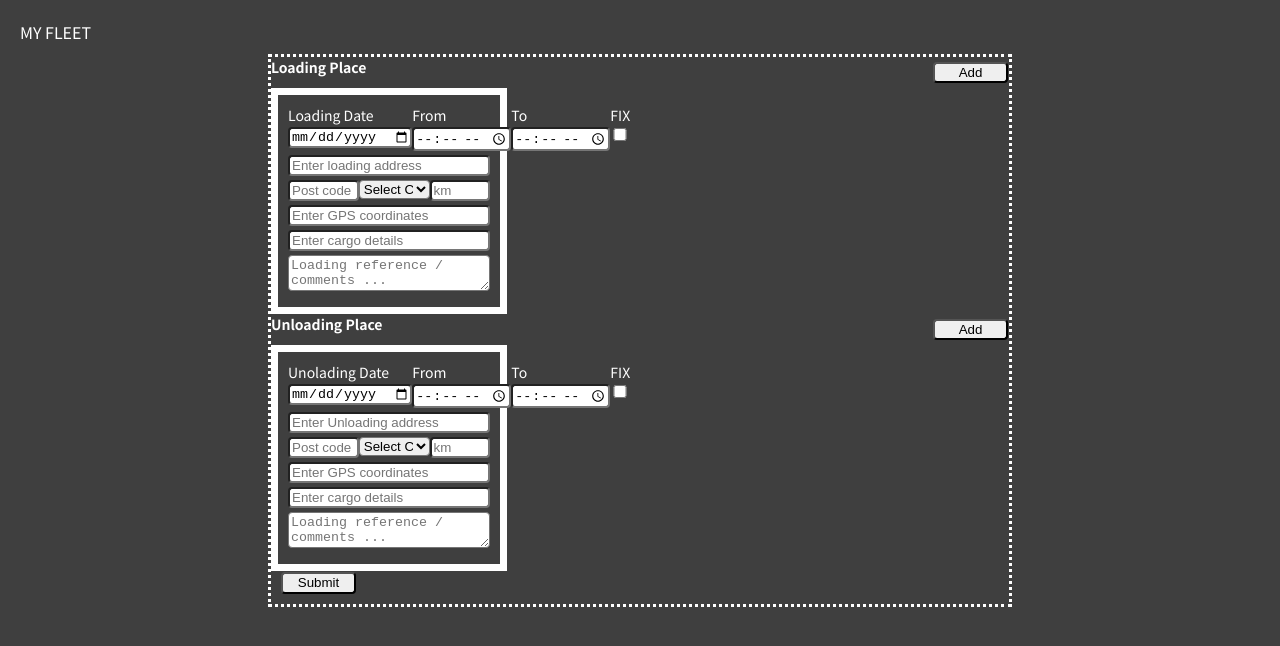
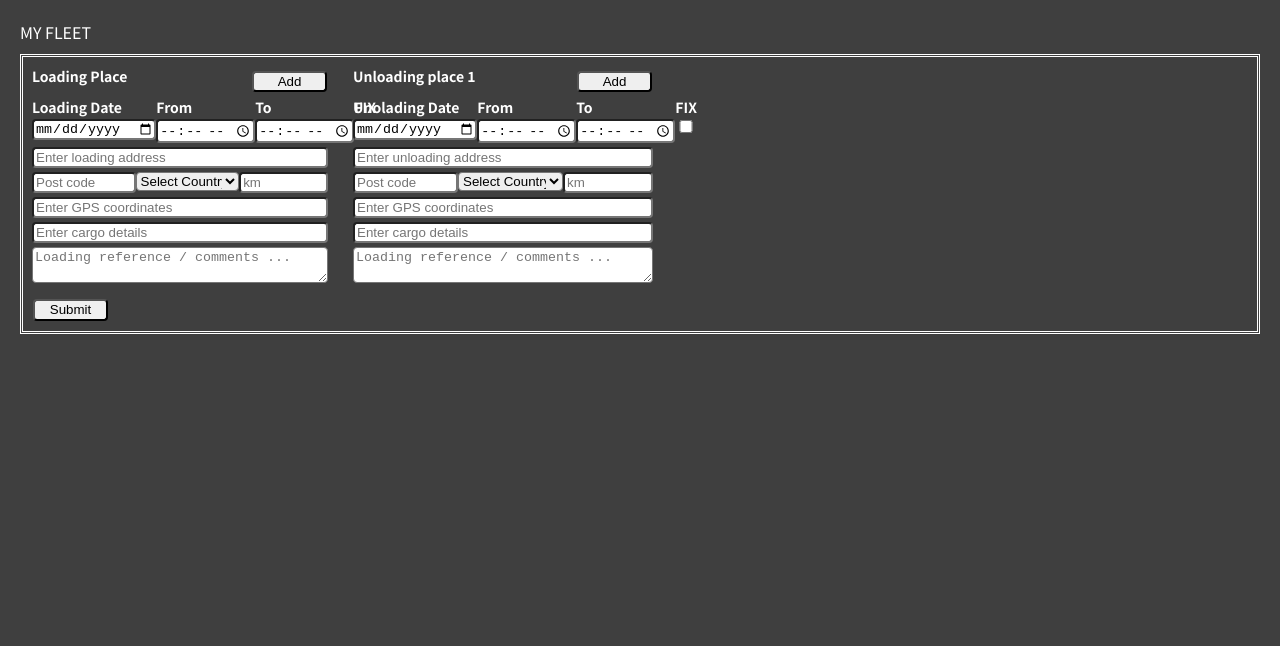
Before and after one commit to Alexit0/myfleet, a React (Create React App) app: page / in a window 1280 px wide. Shown: the top 646 px of the page. Built offline with nearby package versions, Linux system fonts and the light colour scheme.

Commit message:
complete redux logic for loading unloading places; update css

```diff
--- a/src/components/LoadingPlaceBlock.js
+++ b/src/components/LoadingPlaceBlock.js
@@ -1,10 +1,6 @@
 import React from "react";
 import { useDispatch, useSelector } from "react-redux";
-import {
-  addLoading,
-  removeLoading,
-  loadingInput,
-} from "../store/orderSlice";
+import { addLoading, removeLoading, loadingInput } from "../store/orderSlice";
 import OrderFields from "./OrderFields";
 import classes from "./OrderForm.module.css";
 
@@ -30,16 +26,15 @@ const LoadingPlaceBlock = (props) => {
   };
 
   return (
-    <div>
+    <div className={classes.fields}>
+      <div className={classes["loading-fields"]}>
         <div className={classes["label-bar"]}>
-        <label>
-          <strong>Loading Place</strong>
-        </label>
+          <label>Loading Place</label>
           <div className={classes.buttons}>
-          <button onClick={() => handleAddLoading()}>Add</button>
             {orderData.length > 1 && (
               <button onClick={() => handleRemoveLoading()}>Remove</button>
             )}
+            <button onClick={() => handleAddLoading()}>Add</button>
           </div>
         </div>
 
@@ -50,18 +45,18 @@ const LoadingPlaceBlock = (props) => {
           dateTitle="Loading Date"
           addressTitle="loading address"
         />
+      </div>
 
-      <React.Fragment>
+      <div className={classes["unloading-block"]}>
         {unloadingData.map((unloadingPlace, index) => (
           <UnloadingPlaceBlock
             parentIndex={parentIndex}
             key={index}
             index={index}
             value={unloadingPlace}
-            className={classes["unloading-block"]}
           />
         ))}
-      </React.Fragment>
+      </div>
     </div>
   );
 };
--- a/src/components/OrderFields.js
+++ b/src/components/OrderFields.js
@@ -5,10 +5,9 @@ import AddressBlock from "./AddressBlock";
 import Comments from "./singleComponents/Comments";
 import CargoDetails from "./singleComponents/CargoDetails";
 
-import classes from "./OrderForm.module.css";
 const OrderFields = (props) => {
   return (
-    <div className={classes["order-fields"]}>
+    <div>
       <DateTimeBlock
         value={props.value}
         index={props.index}
--- a/src/components/OrderForm.js
+++ b/src/components/OrderForm.js
@@ -15,11 +15,9 @@ const OrderForm = () => {
   return (
     <form onSubmit={handleSubmit}>
       <main>
-        <div >
           {orderData.map((loadingPlace, index) => (
             <LoadingPlaceBlock key={index} index={index} value={loadingPlace} />
           ))}
-        </div>
 
         <button className={classes["submit-button"]}>Submit</button>
       </main>
--- a/src/components/OrderForm.module.css
+++ b/src/components/OrderForm.module.css
@@ -15,43 +15,46 @@ button {
 .submit-button {
     height: 22px;
     margin: auto 10px 10px 10px;
-
-
 }
 
 
 label {
-    display: block;
+    /* display: flex; */
+    font-weight: bold;
 }
 
-
-
 main {
-    border: dotted;
-    margin: 10px 20%;
-    /* display: flex; */
-    /* justify-content: center; */
+    border: double white;
+    margin: 10px 0px;
 }
 
-.loading-block {
-    border: solid 7px white;
-    width: 32%;
-    padding: 10px;
+.loading-fields {
+    width:300px;
+    min-width: 20%;
+    display: inline;
+    margin: 7px;
+    /* border: solid white 3px; */
+    padding: 2px;
 }
+.unloading-block {
+    /* border: solid white 3px; */
+    margin: 7px;
+    width: max-content;
+    padding: 2px;
+    display: flex;
 
-
-.unloading-block {
-    /* border: solid 1px white; */
-    margin-top: 5px;
-
-    width: 32%;
-    padding: 10px;
 }
-
+.unloading-fields {
+    width:300px;
+    min-width: 25%;
+    display: block;
+    margin: 0px 7px
+}
 
 .label-bar {
     display: flex;
     justify-content: space-between;
+
 }
 
 .date-time-block {
@@ -81,8 +84,6 @@ main {
     width: 30%
 }
 
-.order-fields {
-    border: solid 7px white;
-    width: 32%;
-    padding: 10px;
+.fields {
+    display: flex;
 }
--- a/src/components/UnloadingPlaceBlock.js
+++ b/src/components/UnloadingPlaceBlock.js
@@ -20,7 +20,6 @@ const UnloadingPlaceBlock = ({ value, index, parentIndex }) => {
 
   const handleAddUnloading = () => {
     dispatch(addUnloading({ index, parentIndex }));
-    console.log(unloadingData[parentIndex]);
   };
 
   const handleRemoveUnloading = () => {
@@ -29,13 +28,10 @@ const UnloadingPlaceBlock = ({ value, index, parentIndex }) => {
   return (
     <div>
       {
-        <div key={index}>
+        <div key={index} className={classes["unloading-fields"]}>
           <div className={classes["label-bar"]}>
-            <label>
-              <strong>Unloading Place</strong>
-            </label>
+            <label>Unloading place {index + 1}</label>
             <div>
-              <button onClick={() => handleAddUnloading()}>Add</button>
               {unloadingData[parentIndex].unloadingPlace.length > 1 && (
                 <button
                   onClick={() => {
@@ -45,6 +41,7 @@ const UnloadingPlaceBlock = ({ value, index, parentIndex }) => {
                   Remove
                 </button>
               )}
+              <button onClick={() => handleAddUnloading()}>Add</button>
             </div>
           </div>
 
@@ -54,7 +51,7 @@ const UnloadingPlaceBlock = ({ value, index, parentIndex }) => {
             index={index}
             value={value}
             dateTitle="Unolading Date"
-            addressTitle="Unloading address"
+            addressTitle="unloading address"
           />
         </div>
       }
--- a/src/components/singleComponents/CargoDetails.js
+++ b/src/components/singleComponents/CargoDetails.js
@@ -1,7 +1,6 @@
 import React from "react";
 
 const CargoDetails = ({ index, value, handleInput }) => {
-  console.log("value ==> ", value);
   const handleCargoInput = (event) => {
     handleInput({
       name: event.target.name,
--- a/src/components/singleComponents/Comments.js
+++ b/src/components/singleComponents/Comments.js
@@ -1,7 +1,6 @@
 import React from "react";
 
 const Comments = ({ index, value, handleInput }) => {
-  console.log("value ==> ", value);
   const handleRefInput = (event) => {
     handleInput({
       name: event.target.name,
--- a/src/components/singleComponents/Coordinates.js
+++ b/src/components/singleComponents/Coordinates.js
@@ -1,7 +1,6 @@
 import React from "react";
 
 const Coordinates = ({ index, value, handleInput }) => {
-  console.log("value ==> ", value);
   const handleCoordinates = (event) => {
     handleInput({
       name: event.target.name,
--- a/src/components/singleComponents/Distance.js
+++ b/src/components/singleComponents/Distance.js
@@ -3,7 +3,6 @@ import React from "react";
 import classes from "../OrderForm.module.css";
 
 const Distance = ({ index, value, handleInput }) => {
-  console.log("value ==> ", value);
   const handleDistance = (event) => {
     handleInput({
       name: event.target.name,
--- a/src/store/orderSlice.js
+++ b/src/store/orderSlice.js
@@ -31,23 +31,22 @@ export const orderSlice = createSlice({
         ...state[action.payload.index],
         ...loadingData,
       };
-      console.log(loadingData);
     },
     addLoading: (state, action) => {
       state.splice(+action.payload + 1, 0, ...initialState);
-      console.log("action.payload => ", action.payload);
     },
     removeLoading: (state, action) => {
       state.splice(action.payload, 1);
-      console.log("action.payload => ", action.payload);
     },
 
     unloadingInput: (state, action) => {
       const unloadingData = { [action.payload.name]: action.payload.value };
       state[action.payload.parentIndex].unloadingPlace[action.payload.index] = {
+        ...state[action.payload.parentIndex].unloadingPlace[
+          action.payload.index
+        ],
         ...unloadingData,
       };
-      console.log(action.payload)
     },
 
     addUnloading: (state, action) => {
```
Also changed, not shown: src/components/OrderForm copy.js (deleted, +0 -107 lines). Lines whose indentation alone changed are shown as unchanged.
